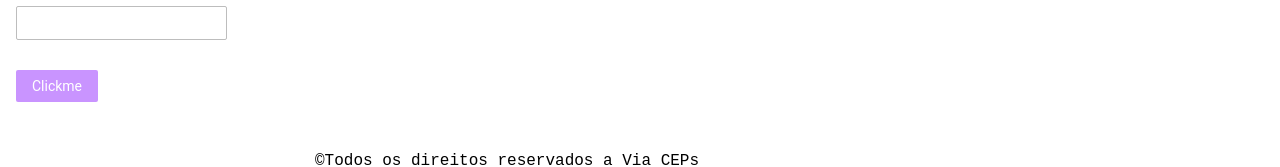
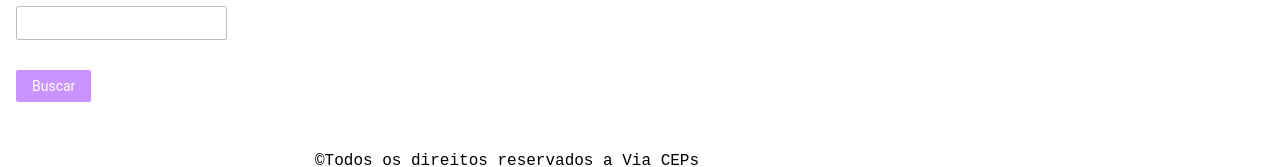
Before and after one commit to StefanyEdu/AnySty-Front, an Angular app: page / in a window 1280 px wide. Shown: the part 286-453 px from the top of the page. Built offline with nearby package versions, Linux system fonts and the light colour scheme.

Commit message:
1 file modified

```diff
--- a/src/app/home/home-page.component.html
+++ b/src/app/home/home-page.component.html
@@ -7,4 +7,4 @@
 
 <p><input type="text" id="cep" name="cep" #cep></p>
 
-<button type="button" (click)="getCep(cep.value)">Clickme</button>
+<button type="button" (click)="getCep(cep.value)">Buscar</button>
```
